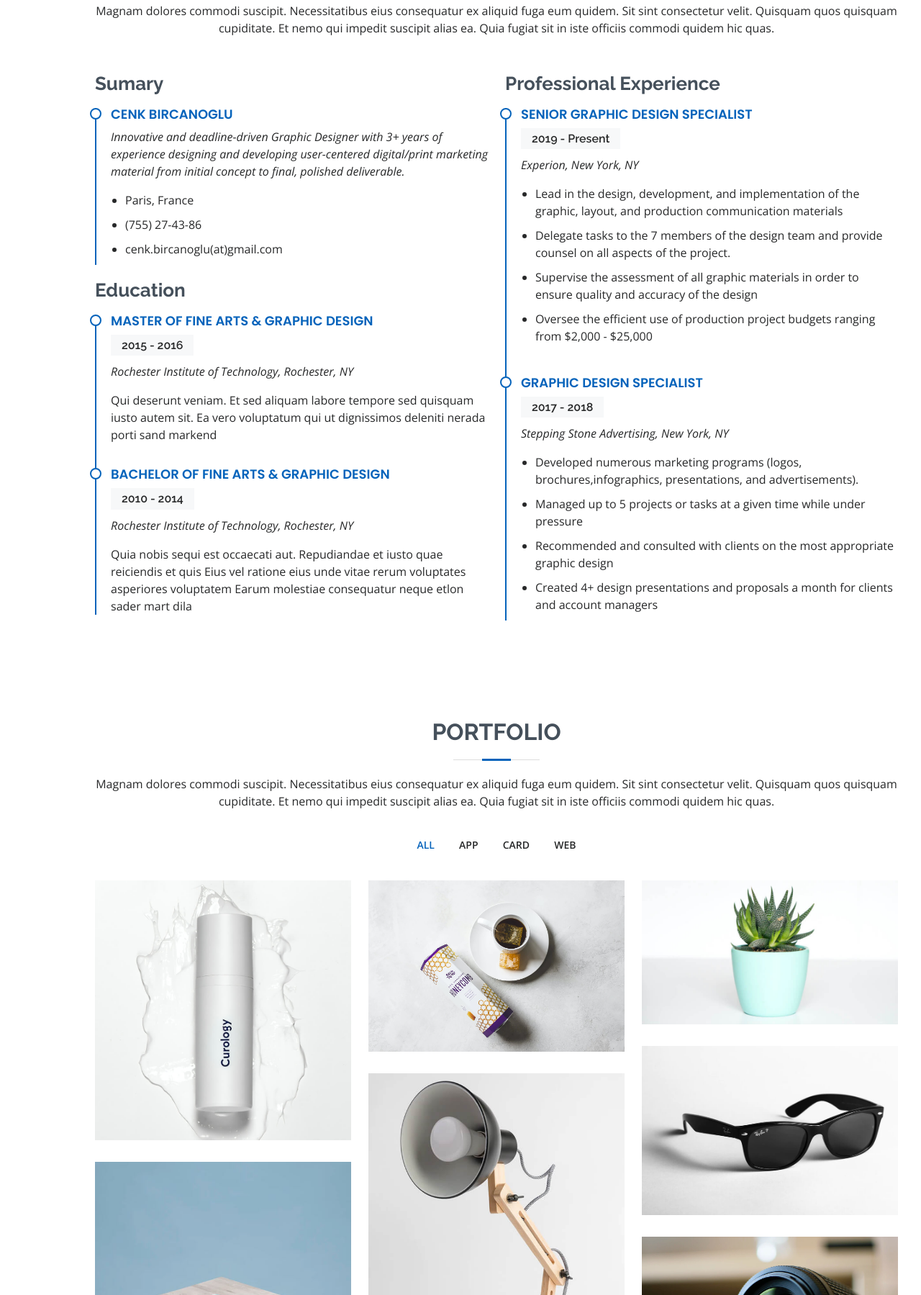
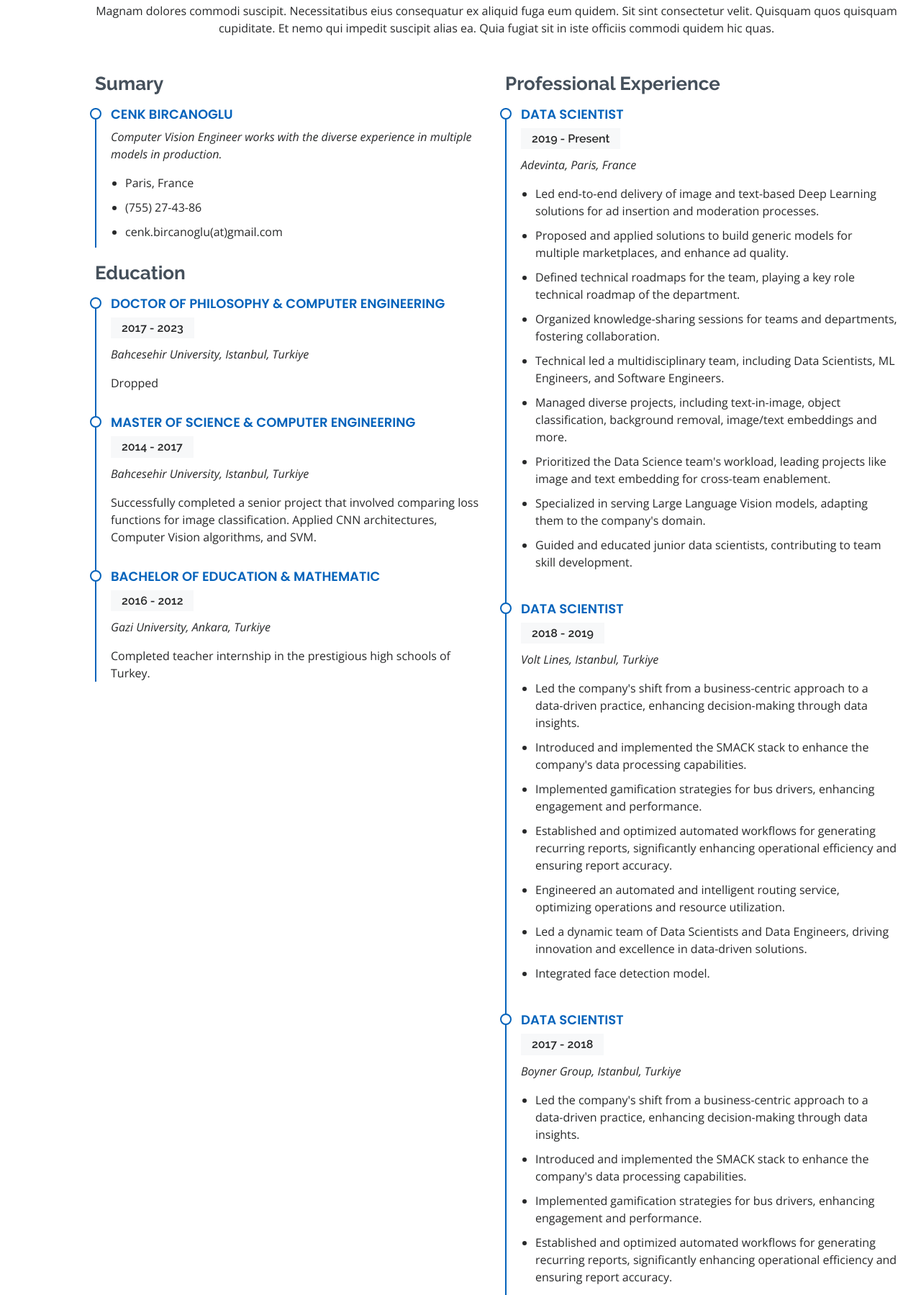
Before and after one commit to cenkbircanoglu/cenkbircanoglu.github.io, a plain HTML site: page index.html in a window 1280 px wide. Shown: the part 2568-4367 px from the top of the page at 72% size. Drawn offline with nearby package versions, Linux system fonts and the light colour scheme.

Commit message:
add new content

```diff
--- a/index.html
+++ b/index.html
@@ -266,7 +266,7 @@
             <h3 class="resume-title">Sumary</h3>
             <div class="resume-item pb-0">
               <h4>Cenk Bircanoglu</h4>
-              <p><em>Innovative and deadline-driven Graphic Designer with 3+ years of experience designing and developing user-centered digital/print marketing material from initial concept to final, polished deliverable.</em></p>
+              <p><em>Computer Vision Engineer works with the diverse experience in multiple models in production.</em></p>
               <ul>
                 <li>Paris, France</li>
                 <li>(755) 27-43-86</li>
@@ -276,40 +276,90 @@
 
             <h3 class="resume-title">Education</h3>
             <div class="resume-item">
-              <h4>Master of Fine Arts &amp; Graphic Design</h4>
-              <h5>2015 - 2016</h5>
-              <p><em>Rochester Institute of Technology, Rochester, NY</em></p>
-              <p>Qui deserunt veniam. Et sed aliquam labore tempore sed quisquam iusto autem sit. Ea vero voluptatum qui ut dignissimos deleniti nerada porti sand markend</p>
+              <h4>Doctor of Philosophy &amp; Computer Engineering</h4>
+              <h5>2017 - 2023</h5>
+              <p><em>Bahcesehir University, Istanbul, Turkiye</em></p>
+              <p>Dropped</p>
             </div>
             <div class="resume-item">
-              <h4>Bachelor of Fine Arts &amp; Graphic Design</h4>
-              <h5>2010 - 2014</h5>
-              <p><em>Rochester Institute of Technology, Rochester, NY</em></p>
-              <p>Quia nobis sequi est occaecati aut. Repudiandae et iusto quae reiciendis et quis Eius vel ratione eius unde vitae rerum voluptates asperiores voluptatem Earum molestiae consequatur neque etlon sader mart dila</p>
+              <h4>Master of Science &amp; Computer Engineering</h4>
+              <h5>2014 - 2017</h5>
+              <p><em>Bahcesehir University, Istanbul, Turkiye</em></p>
+              <p>Successfully completed a senior project that involved comparing loss functions for image classification. Applied CNN architectures, Computer Vision algorithms, and SVM.</p>
+            </div>
+            <div class="resume-item">
+              <h4>Bachelor of Education &amp; Mathematic</h4>
+              <h5>2016 - 2012</h5>
+              <p><em>Gazi University, Ankara, Turkiye</em></p>
+              <p>Completed teacher internship in the prestigious high schools of Turkey.</p>
             </div>
           </div>
           <div class="col-lg-6">
             <h3 class="resume-title">Professional Experience</h3>
             <div class="resume-item">
-              <h4>Senior graphic design specialist</h4>
+              <h4>Data Scientist</h4>
               <h5>2019 - Present</h5>
-              <p><em>Experion, New York, NY </em></p>
+              <p><em>Adevinta, Paris, France </em></p>
               <ul>
-                <li>Lead in the design, development, and implementation of the graphic, layout, and production communication materials</li>
-                <li>Delegate tasks to the 7 members of the design team and provide counsel on all aspects of the project. </li>
-                <li>Supervise the assessment of all graphic materials in order to ensure quality and accuracy of the design</li>
-                <li>Oversee the efficient use of production project budgets ranging from $2,000 - $25,000</li>
+                <li>Led end-to-end delivery of image and text-based Deep Learning solutions for ad insertion and moderation processes.</li>
+                <li>Proposed and applied solutions to build generic models for multiple marketplaces, and enhance ad quality.</li>
+                <li>Defined technical roadmaps for the team, playing a key role technical roadmap of the department.</li>
+                <li>Organized knowledge-sharing sessions for teams and departments, fostering collaboration.</li>
+                <li>Technical led a multidisciplinary team, including Data Scientists, ML Engineers, and Software
+                Engineers.</li>
+                <li>Managed diverse projects, including text-in-image, object classification, background removal,
+                image/text embeddings and more.</li>
+                <li>Prioritized the Data Science team's workload, leading projects like image and text embedding
+                for cross-team enablement.</li>
+                <li>Specialized in serving Large Language Vision models, adapting them to the company's
+                domain.</li>
+                <li>Guided and educated junior data scientists, contributing to team skill development.</li>
               </ul>
             </div>
             <div class="resume-item">
-              <h4>Graphic design specialist</h4>
+              <h4>Data Scientist</h4>
+              <h5>2018 - 2019</h5>
+              <p><em>Volt Lines, Istanbul, Turkiye</em></p>
+              <ul>
+                <li>Led the company's shift from a business-centric approach to a data-driven practice, enhancing decision-making through data insights.</li>
+                <li>Introduced and implemented the SMACK stack to enhance the company's data processing capabilities.</li>
+                <li>Implemented gamification strategies for bus drivers, enhancing engagement and performance.</li>
+                <li>Established and optimized automated workflows for generating recurring reports, significantly enhancing operational efficiency and ensuring report accuracy.</li>
+                <li>Engineered an automated and intelligent routing service, optimizing operations and resource utilization.</li>
+                <li>Led a dynamic team of Data Scientists and Data Engineers, driving innovation and excellence in data-driven solutions.</li>
+                <li>Integrated face detection model.</li>
+              </ul>
+            </div>
+            <div class="resume-item">
+              <h4>Data Scientist</h4>
               <h5>2017 - 2018</h5>
-              <p><em>Stepping Stone Advertising, New York, NY</em></p>
+              <p><em>Boyner Group, Istanbul, Turkiye</em></p>
               <ul>
-                <li>Developed numerous marketing programs (logos, brochures,infographics, presentations, and advertisements).</li>
-                <li>Managed up to 5 projects or tasks at a given time while under pressure</li>
-                <li>Recommended and consulted with clients on the most appropriate graphic design</li>
-                <li>Created 4+ design presentations and proposals a month for clients and account managers</li>
+                <li>Led the company's shift from a business-centric approach to a data-driven practice, enhancing decision-making through data insights.</li>
+                <li>Introduced and implemented the SMACK stack to enhance the company's data processing capabilities.</li>
+                <li>Implemented gamification strategies for bus drivers, enhancing engagement and performance.</li>
+                <li>Established and optimized automated workflows for generating recurring reports, significantly enhancing operational efficiency and ensuring report accuracy.</li>
+                <li>Engineered an automated and intelligent routing service, optimizing operations and resource utilization.</li>
+                <li>Led a dynamic team of Data Scientists and Data Engineers, driving innovation and excellence in data-driven solutions.</li>
+                <li>Integrated face detection model.</li>
+              </ul>
+            </div>
+            <div class="resume-item">
+              <h4>Research Scientist</h4>
+              <h5>2017 - 2017</h5>
+              <p><em>Huawei, Istanbul, Turkiye</em></p>
+              <ul>
+                <li>Led the company's shift from a business-centric approach to a data-driven practice, enhancing decision-making through data insights.</li>
+              </ul>
+            </div>
+            <div class="resume-item">
+              <h4>Data Scientist</h4>
+              <h5>2013 - 2017</h5>
+              <p><em>Skyz.tech, Istanbul, Turkiye</em></p>
+              <ul>
+                <li>Designed and implemented data collection systems for network equipment using distributed frameworks.</li>
+                <li>Gathered, processed, and analyzed large-scale data sets to extract valuable insights and performance metrics.</li>
+                <li>Built rule based alert prediction model</li>
               </ul>
             </div>
           </div>
```
Also changed, not shown: 1 other file.
